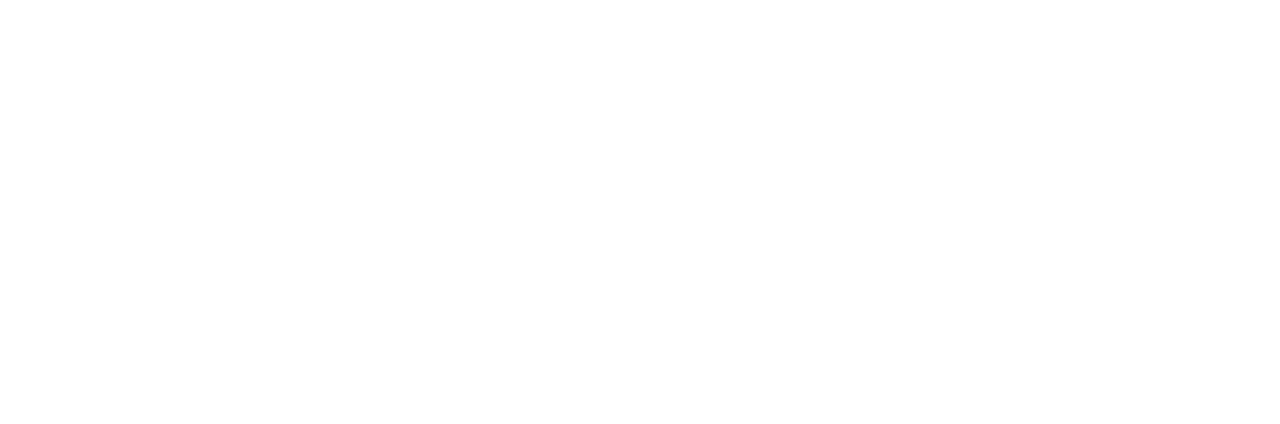
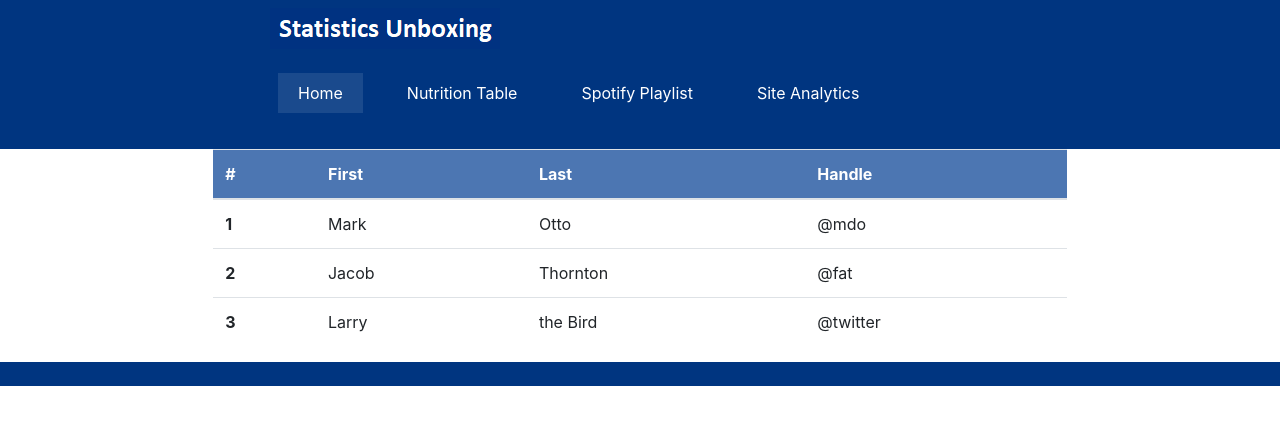
Before and after one commit to sehringdan/statsbox, an Angular app: page / in a window 1280 px wide. Shown: the top 424 px of the page. Built offline with nearby package versions, Linux system fonts and the light colour scheme.

Commit message:
Creating Nicelooking Header (ideas from sources)

```diff
--- a/src/app/statsbox-mainpage-body/statsbox-mainpage-body.component.html
+++ b/src/app/statsbox-mainpage-body/statsbox-mainpage-body.component.html
@@ -1,10 +1,5 @@
-<p>
-  statsbox-mainpage-body works!
-</p>
-
-
-<table class="table table-hover container col-sm-9">
-  <thead class="thead-dark">
+<table class="table table-hover container col-sm-8">
+  <thead class="thead">
   <tr>
     <th scope="col">#</th>
     <th scope="col">First</th>
--- a/src/app/statsbox-mainpage-body/statsbox-mainpage-body.component.scss
+++ b/src/app/statsbox-mainpage-body/statsbox-mainpage-body.component.scss
@@ -1,12 +1,20 @@
-.table-hover {
-  background: -webkit-linear-gradient(45deg, #ece9e6, #ffffff);
-  background: -o-linear-gradient(45deg, #ece9e6, #ffffff);
-  background: -moz-linear-gradient(45deg, #ece9e6, #ffffff);
-  background: linear-gradient(45deg, #ece9e6, #ffffff);
+thead {
+  font-weight: bold;
+  color: #fff;
+  background-color: #4c76b2;
+}
 
-}
+;
 
 td {
   padding-top: 12px;
   padding-bottom: 12px;
 }
+
+button {
+  color: #fff;
+  font-size: 12px;
+  line-height: 18px;
+}
+
+;
--- a/src/app/statsbox-mainpage-footer/statsbox-mainpage-footer.component.html
+++ b/src/app/statsbox-mainpage-footer/statsbox-mainpage-footer.component.html
@@ -1,3 +1,3 @@
-<p>
-  statsbox-mainpage-footer works!
-</p>
+<div class="statsboxFooter">
+
+</div>
--- a/src/app/statsbox-mainpage-footer/statsbox-mainpage-footer.component.scss
+++ b/src/app/statsbox-mainpage-footer/statsbox-mainpage-footer.component.scss
@@ -0,0 +1,4 @@
+.statsboxFooter {
+  background-color: #003580;
+  padding: 8px 0 16px;
+}
--- a/src/app/statsbox-mainpage-header/statsbox-mainpage-header.component.html
+++ b/src/app/statsbox-mainpage-header/statsbox-mainpage-header.component.html
@@ -1,10 +1,10 @@
 <div class="statsboxHeader">
 
-  <div class="logo col-sm-10">
-    <aimg alt="Kleiner Headertext" src="./assets/images/statsbox_unboxing.png">
+  <div class="logo col-sm-8">
+    <img alt="Kleiner Headertext" src="./assets/images/statsbox_unboxing.png">
   </div>
 
-  <nav class="navbar navbar-expand-lg container col-sm-9">
+  <nav class="navbar navbar-expand-lg container col-sm-8">
     <ul class="navbar-nav">
       <li class="nav-item active">
         <a class="nav-link" href="#">Home<span class="sr-only">(current)</span></a>
--- a/src/app/statsbox-mainpage-header/statsbox-mainpage-header.component.scss
+++ b/src/app/statsbox-mainpage-header/statsbox-mainpage-header.component.scss
@@ -7,17 +7,20 @@
   left: 185px;
   width: 150px;
   vertical-align: middle;
+  margin-left: 70px;
+
 }
 
 .navbar {
   padding-top: 12px;
-  padding-left: 0;
+  margin-left: 250px;
   color: #fff;
 }
 
 .nav-item {
   padding-left: 12px;
   padding-right: 12px;
+  margin: 12px;
 }
 
 .active {
```
Also changed, not shown: src/app/app.component.scss (line endings or trailing spaces).
